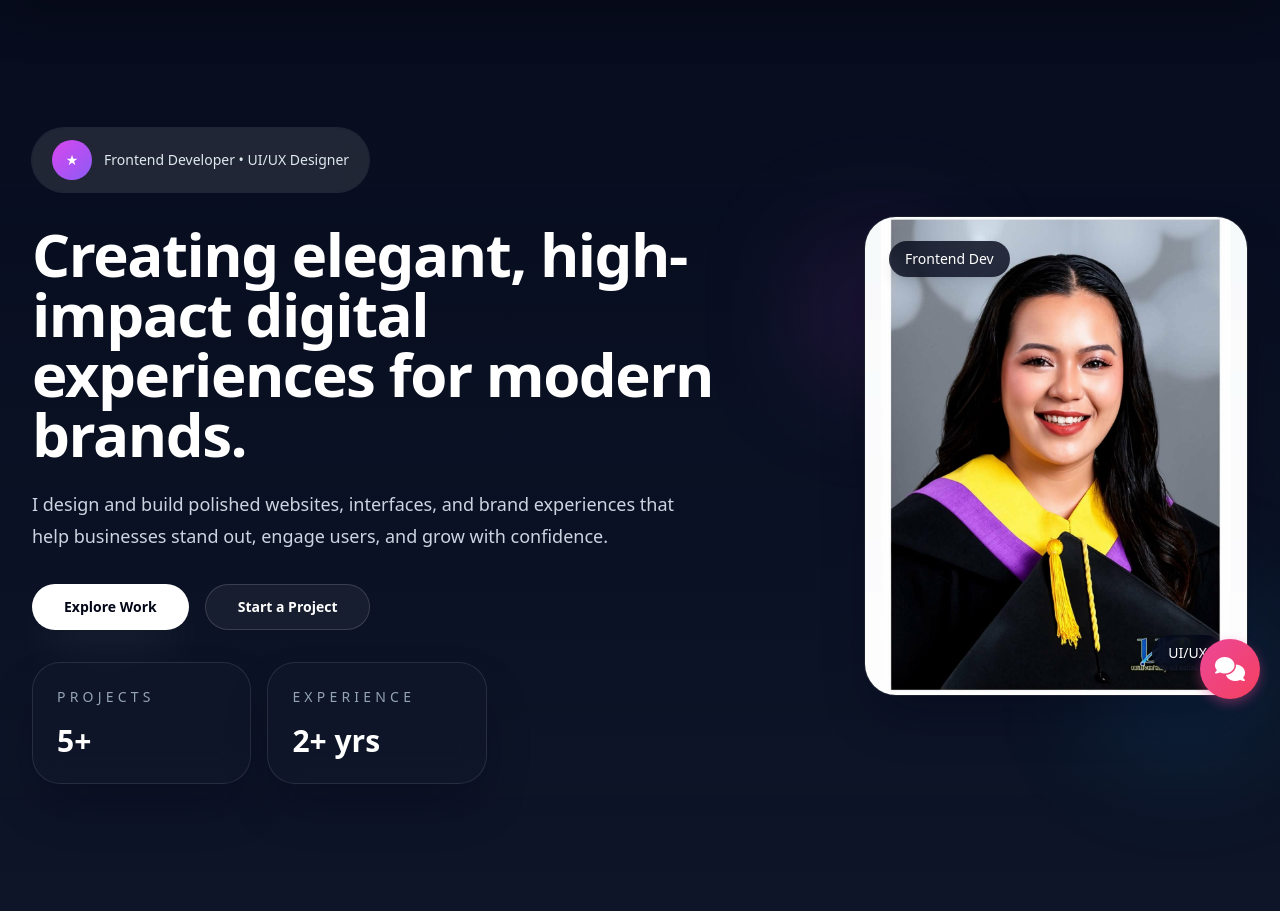
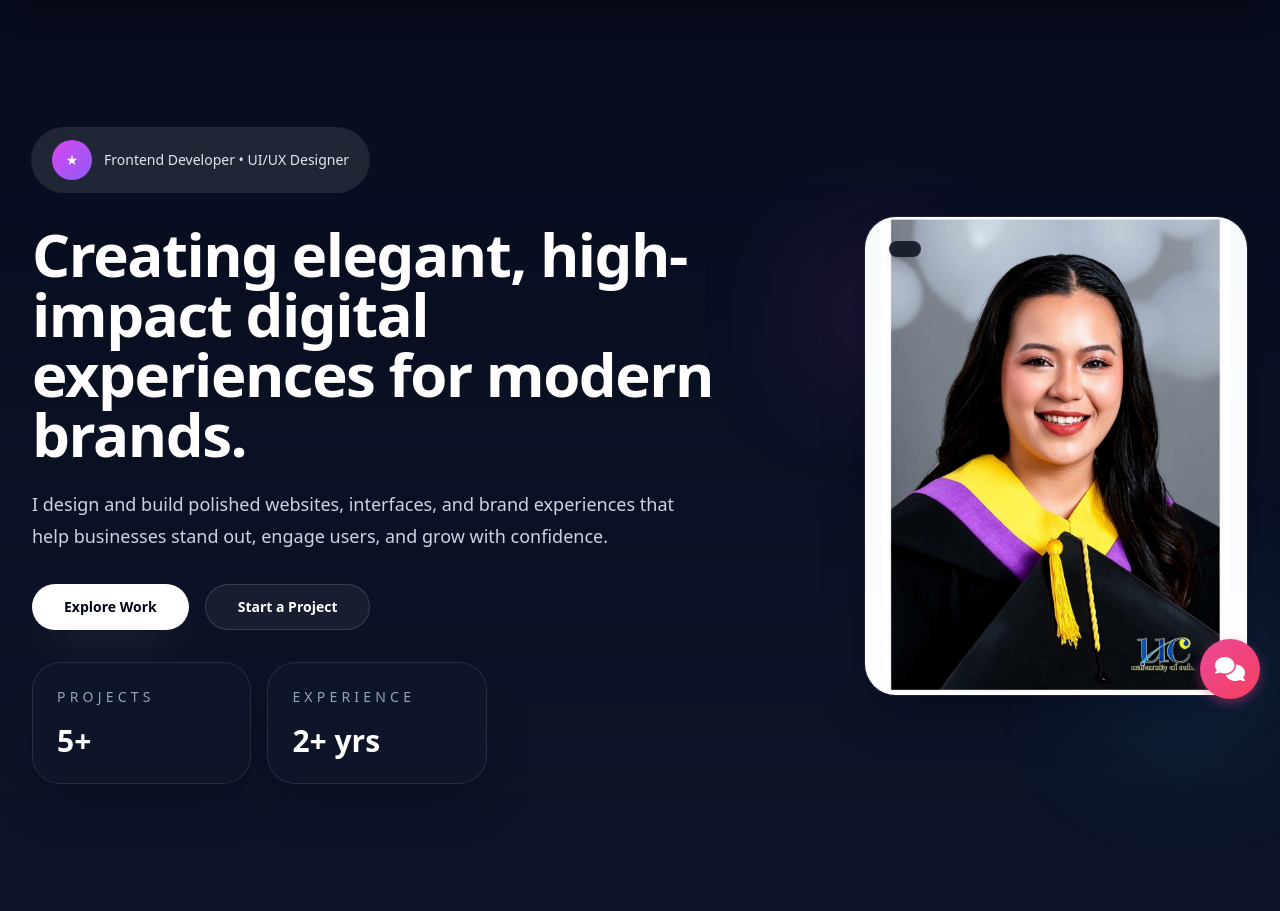
Before and after one commit to ThereseArcenal/My-Portfolio, a Flask app: page / in a window 1280 px wide. Shown: the part 81-992 px from the top of the page. Run offline with Flask 3, Linux system fonts and the light colour scheme; some libraries are stand-ins or nearby versions.

Commit message:
style: Remove text from frontend dev and UI/UX labels for cleaner design

```diff
--- a/templates/index.html
+++ b/templates/index.html
@@ -1204,8 +1204,8 @@
                 <div class="absolute -bottom-10 right-0 h-32 w-32 rounded-full bg-sky-500/25 blur-3xl"></div>
                 <div class="relative overflow-hidden rounded-[2rem] border border-white/10 bg-slate-950/90 shadow-2xl shadow-slate-950/40 mx-auto sm:mx-0 max-w-[22rem] sm:max-w-[24rem]">
                     <img src="/static/galelaloo.jpg" alt="" class="aspect-[4/5] w-full object-cover" onerror="this.onerror=null; this.src='https://images.unsplash.com/photo-1494790108755-2616b612b786?ixlib=rb-4.0.3&auto=format&fit=crop&w=500&q=60'">
-                    <div class="absolute left-6 top-6 rounded-full bg-slate-950/80 px-4 py-2 text-sm text-white shadow-lg backdrop-blur">Frontend Dev</div>
-                    <div class="absolute right-6 bottom-6 rounded-full bg-slate-950/80 px-4 py-2 text-sm text-white shadow-lg backdrop-blur">UI/UX</div>
+                    <div class="absolute left-6 top-6 rounded-full bg-slate-950/80 px-4 py-2 text-sm text-white shadow-lg backdrop-blur"></div>
+                    <div class="absolute right-6 bottom-6 rounded-full bg-slate-950/80 px-4 py-2 text-sm text-white shadow-lg backdrop-blur"></div>
                 </div>
             </div>
         </div>
```
